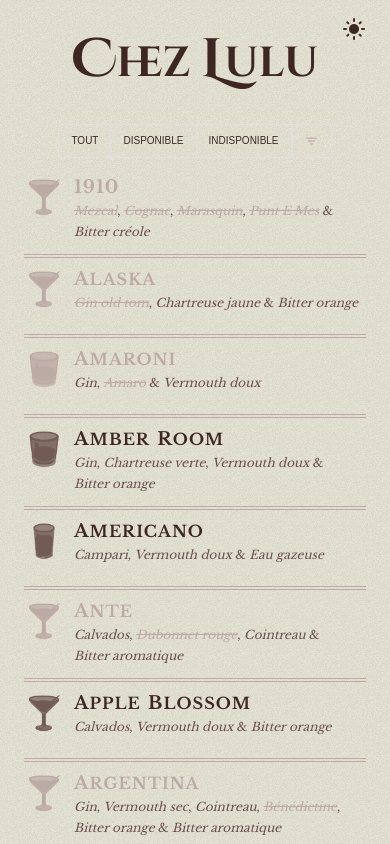
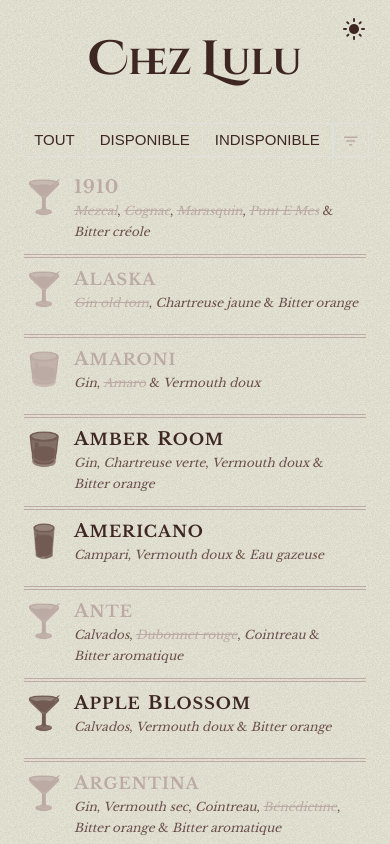
Before and after one commit to ludaub/chez-lulu, an Angular app: page / in a window 390 px wide. Built offline with nearby package versions, Linux system fonts and the light colour scheme; a web font is replaced by a local one.

Commit message:
feat: improve responsive design

```diff
--- a/src/app/app.component.dark-theme.scss
+++ b/src/app/app.component.dark-theme.scss
@@ -18,21 +18,21 @@
 
   @media screen and (min-width: 320px) {
     .title {
-      font-size: 48px;
+      font-size: 36px;
       line-height: 60px;
     }
   }
 
   @media screen and (min-width: 375px) {
     .title {
-      font-size: 54px;
+      font-size: 42px;
       line-height: 72px;
     }
   }
 
   @media screen and (min-width: 425px) {
     .title {
-      font-size: 64px;
+      font-size: 52px;
       line-height: 80px;
     }
   }
--- a/src/app/app.component.html
+++ b/src/app/app.component.html
@@ -14,7 +14,7 @@
           >light_mode</mat-icon
         >
         <ng-template #darkThemeIcon>
-          <mat-icon class="theme-button-icon flicker-fast">dark_mode</mat-icon>
+          <mat-icon class="theme-button-icon flicker-slow">dark_mode</mat-icon>
         </ng-template>
       </button>
     </div>
--- a/src/app/app.component.light-theme.scss
+++ b/src/app/app.component.light-theme.scss
@@ -20,8 +20,20 @@
 
   @media screen and (min-width: 320px) {
     .title {
+      font-size: 30px;
+      line-height: 60px;
+    }
+
+    .title .title-chez::first-letter,
+    .title .title-lulu::first-letter {
+      font-size: 42px;
+    }
+  }
+
+  @media screen and (min-width: 375px) {
+    .title {
       font-size: 36px;
-      line-height: 60px;
+      line-height: 72px;
     }
 
     .title .title-chez::first-letter,
@@ -30,27 +42,15 @@
     }
   }
 
-  @media screen and (min-width: 375px) {
-    .title {
-      font-size: 42px;
-      line-height: 72px;
-    }
-
-    .title .title-chez::first-letter,
-    .title .title-lulu::first-letter {
-      font-size: 54px;
-    }
-  }
-
   @media screen and (min-width: 425px) {
     .title {
-      font-size: 52px;
+      font-size: 46px;
       line-height: 80px;
     }
 
     .title .title-chez::first-letter,
     .title .title-lulu::first-letter {
-      font-size: 64px;
+      font-size: 58px;
     }
   }
 
--- a/src/app/app.component.scss
+++ b/src/app/app.component.scss
@@ -14,7 +14,7 @@
 
 @media screen and (min-width: 320px) {
   .toolbar {
-    height: 154px;
+    height: 148px;
     padding-top: 24px;
   }
 }
@@ -67,7 +67,7 @@
 
 @media screen and (min-width: 320px) {
   .toggle-group-container {
-    margin: 24px 0 12px;
+    margin: 18px 0 12px;
   }
 }
 
--- a/src/styles.scss
+++ b/src/styles.scss
@@ -13,34 +13,34 @@ body {
 .toggle-group {
   @media screen and (min-width: 320px) {
     .mat-button-toggle {
-      font-size: 8px !important;
+      font-size: 12px !important;
       letter-spacing: 0 !important;
     }
 
     .mat-button-toggle-label-content {
-      line-height: 8px !important;
+      line-height: 12px !important;
     }
   }
 
   @media screen and (min-width: 375px) {
     .mat-button-toggle {
-      font-size: 10px !important;
+      font-size: 15px !important;
       letter-spacing: 1px !important;
     }
 
     .mat-button-toggle-label-content {
-      line-height: 10px !important;
+      line-height: 15px !important;
     }
   }
 
   @media screen and (min-width: 425px) {
     .mat-button-toggle {
-      font-size: 12px !important;
+      font-size: 18px !important;
       letter-spacing: 2px !important;
     }
 
     .mat-button-toggle-label-content {
-      line-height: 12px !important;
+      line-height: 18px !important;
     }
   }
 
@@ -73,35 +73,8 @@ body {
 @media screen and (min-width: 320px) {
   .toggle-group-filter {
     .mat-button-toggle-label-content {
-      line-height: 12px !important;
-    }
-  }
-
-  .toggle-icon {
-    font-size: 12px !important;
-    height: 12px !important;
-    width: 12px !important;
-  }
-}
-
-@media screen and (min-width: 375px) {
-  .toggle-group-filter {
-    .mat-button-toggle-label-content {
-      line-height: 14px !important;
-    }
-  }
-
-  .toggle-icon {
-    font-size: 14px !important;
-    height: 14px !important;
-    width: 14px !important;
-  }
-}
-
-@media screen and (min-width: 425px) {
-  .toggle-group-filter {
-    .mat-button-toggle-label-content {
       line-height: 16px !important;
+      padding: 0 8px !important;
     }
   }
 
@@ -112,10 +85,40 @@ body {
   }
 }
 
+@media screen and (min-width: 375px) {
+  .toggle-group-filter {
+    .mat-button-toggle-label-content {
+      line-height: 18px !important;
+      padding: 0 8px !important;
+    }
+  }
+
+  .toggle-icon {
+    font-size: 18px !important;
+    height: 18px !important;
+    width: 18px !important;
+  }
+}
+
+@media screen and (min-width: 425px) {
+  .toggle-group-filter {
+    .mat-button-toggle-label-content {
+      line-height: 20px !important;
+    }
+  }
+
+  .toggle-icon {
+    font-size: 20px !important;
+    height: 20px !important;
+    width: 20px !important;
+  }
+}
+
 @media screen and (min-width: 768px) {
   .toggle-group-filter {
     .mat-button-toggle-label-content {
       line-height: 48px !important;
+      padding: 0 12px !important;
     }
   }
 
@@ -148,7 +151,7 @@ body {
 }
 
 .flicker-slow {
-  animation: flicker 30s linear infinite;
+  animation: flicker 15s linear infinite;
 }
 
 .flicker-fast {
```
